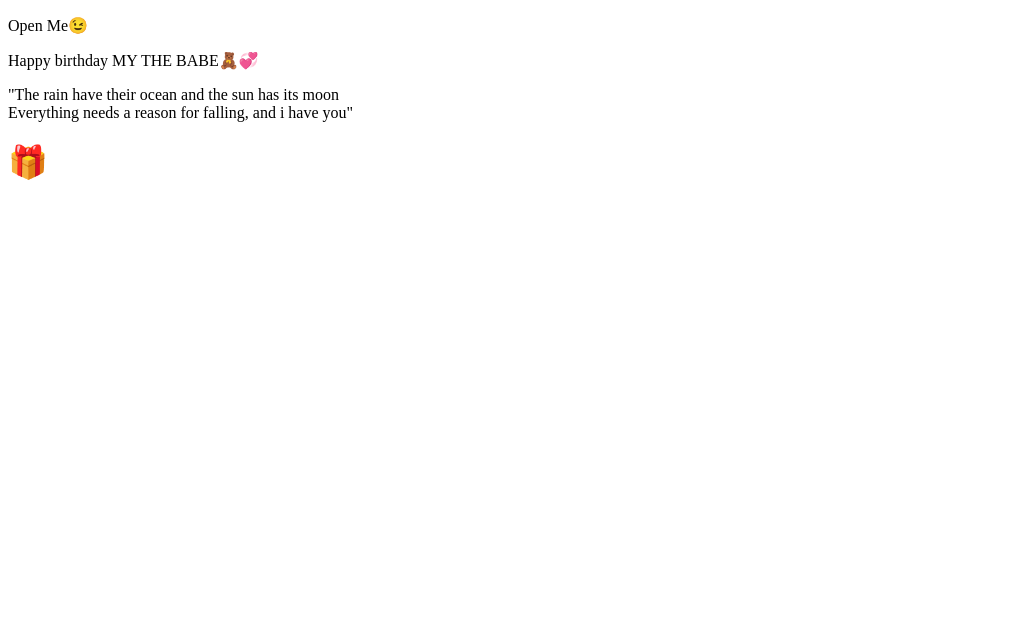
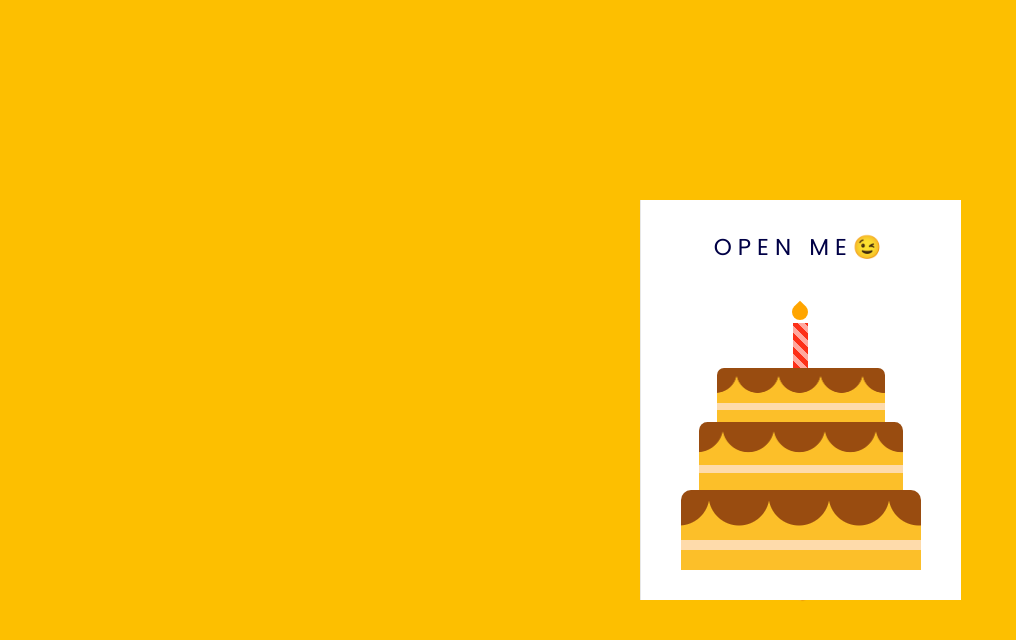
Before and after one commit to Wayne17415/birth, a plain HTML site: page index.html in a window 1280 px wide. Shown: the whole page, without its empty margins (0-1016 px from the left). Drawn offline with Linux system fonts and the light colour scheme.

Commit message:
Update index.html

```diff
--- a/index.html
+++ b/index.html
@@ -9,7 +9,7 @@
       rel="stylesheet"
     />
     <!-- Stylesheet -->
-    <link rel="stylesheet" href="happtbirthday.css" />
+    <link rel="stylesheet" href="happybirthday.css" />
   </head>
   <body>
     <div class="card">
```
